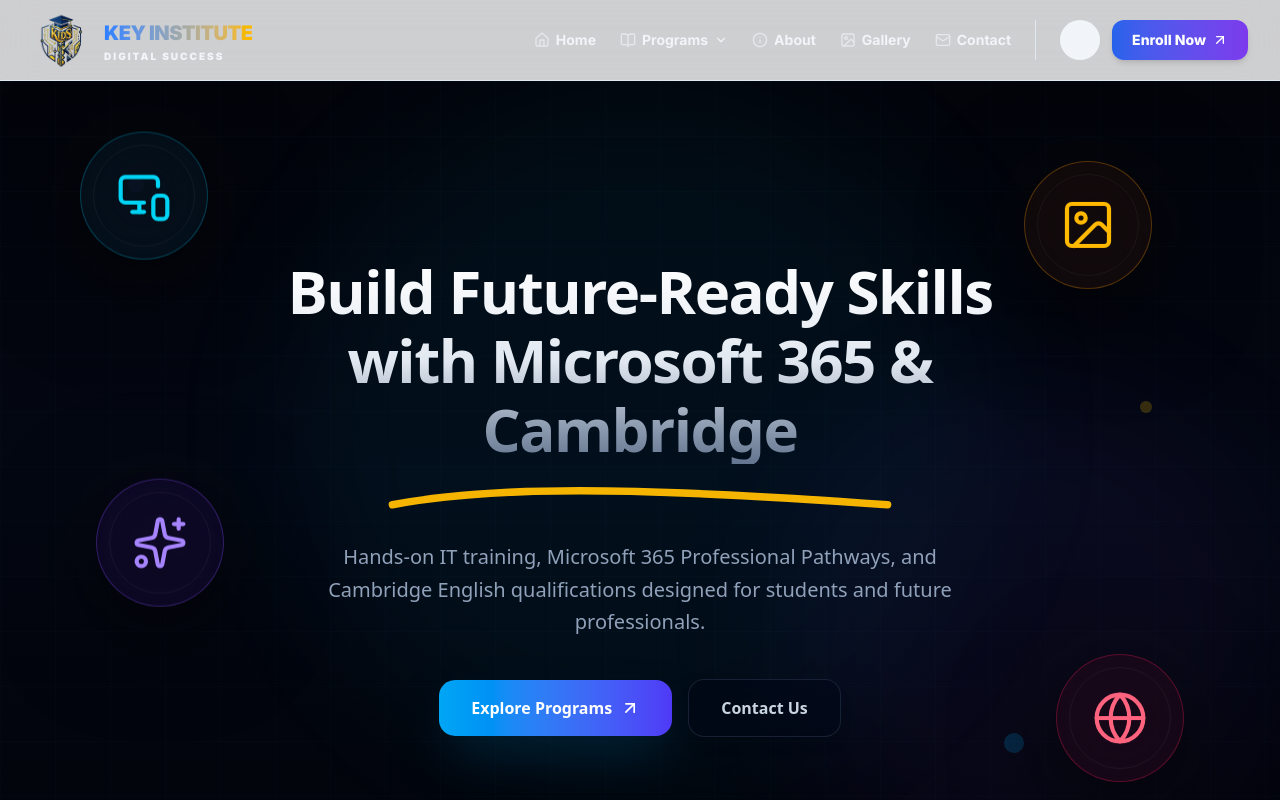
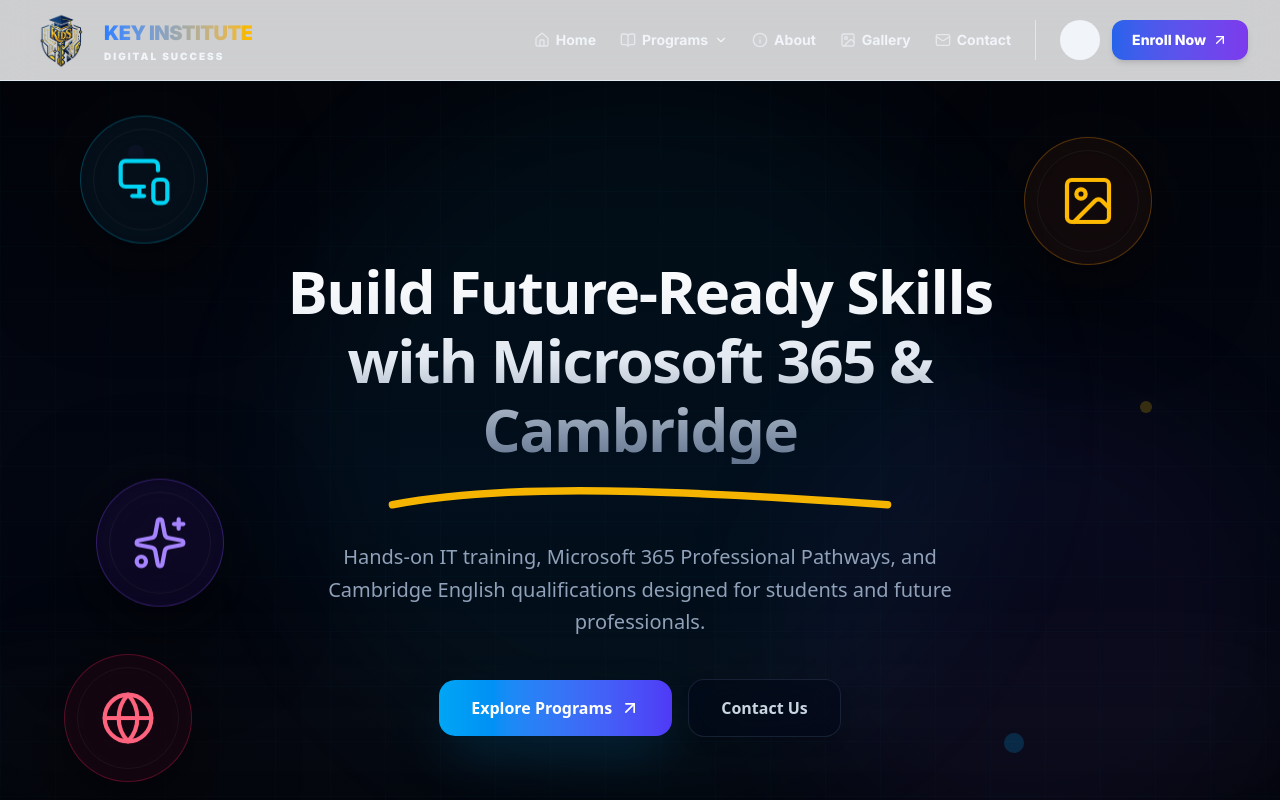
Before and after one commit to Key-Digital-Success/KIDS-Website, a Next.js app: page / in a window 1280 px wide. Shown: the top 800 px of the page. Built offline with nearby package versions, Linux system fonts and the light colour scheme.

Commit message:
Reduce paddings

```diff
--- a/components/HeroSection.tsx
+++ b/components/HeroSection.tsx
@@ -14,8 +14,8 @@
 const floatingIcons = [
   {
     icon: MonitorSmartphone,
-    // 🛠️ Tablet Fix: Adjusted positioning with tighter bounds for md (tablets) to clear text columns
-    className: "top-16 left-4 md:left-6 lg:left-12 xl:left-20",
+    // 🛠️ Tablet & Mobile Spacing Fix: Nudged up slightly to respect tighter top padding
+    className: "top-12 left-4 md:left-6 lg:left-12 xl:left-20",
     outer: "bg-cyan-950/20 border-cyan-500/30",
     inner: "text-cyan-400",
   },
@@ -27,13 +27,13 @@
   },
   {
     icon: ImageIcon,
-    className: "top-20 right-4 md:right-10 lg:right-20 xl:right-32",
+    className: "top-14 right-4 md:right-10 lg:right-20 xl:right-32",
     outer: "bg-amber-950/20 border-amber-500/30",
     inner: "text-amber-400",
   },
   {
     icon: Globe,
-    className: "bottom-24 right-4 md:right-6 lg:right-16 xl:right-24",
+    className: "bottom-24 right-4 md:right-6 lg:left-16 xl:right-24",
     outer: "bg-rose-950/20 border-rose-500/30",
     inner: "text-rose-400",
   },
@@ -44,9 +44,11 @@
     <section
       className="
         relative overflow-hidden
-        pt-28 pb-16 md:pt-36 md:pb-24 lg:pt-40 lg:pb-32
+        /* 🛠️ Reduced top and bottom padding across all breakpoints */
+        pt-20 pb-12 md:pt-28 md:pb-20 lg:pt-32 lg:pb-24
         flex flex-col items-center justify-center
-        min-h-screen lg:h-screen
+        /* 🛠️ Safe viewport heights for mobile address bars */
+        min-h-[85vh] sm:min-h-screen
         bg-gradient-to-b from-[#02040a] via-[#030712] to-[#02040a]
         text-white
       "
@@ -70,7 +72,7 @@
       <div className="absolute bottom-0 right-0 w-[500px] h-[500px] rounded-full bg-violet-500/5 blur-3xl pointer-events-none" />
 
       {/* FLOATING SMALL DOTS */}
-      <div className="absolute top-24 left-[10%] w-4 h-4 rounded-full bg-violet-500/20 hidden sm:block" />
+      <div className="absolute top-16 left-[10%] w-4 h-4 rounded-full bg-violet-500/20 hidden sm:block" />
       <div className="absolute top-[40%] right-[10%] w-3 h-3 rounded-full bg-yellow-400/20 hidden sm:block" />
       <div className="absolute bottom-32 right-[20%] w-5 h-5 rounded-full bg-sky-500/20 hidden lg:block" />
       <div className="absolute bottom-12 left-8 w-6 h-6 rounded-full bg-pink-500/10 hidden sm:block" />
@@ -90,7 +92,6 @@
               repeatType: "reverse",
               ease: "easeInOut",
             }}
-            // 🛠️ Tablet Fix: Scaled main container sizes down for `md` viewports so they don't overlay content text columns
             className={`absolute hidden md:block z-20 ${item.className}`}
           >
             {/* OUTER GLOW */}
@@ -121,7 +122,6 @@
       })}
 
       {/* MAIN CONTENT */}
-      {/* 🛠️ Tablet Fix: Rebalanced z-indexing and max widths so text overlays clean grid layers */}
       <div className="max-w-4xl mx-auto px-6 sm:px-12 md:px-16 text-center relative z-30 flex flex-col items-center justify-center h-full my-auto">
 
         {/* TITLE WITH ACCENT UNDERLINE */}
```
